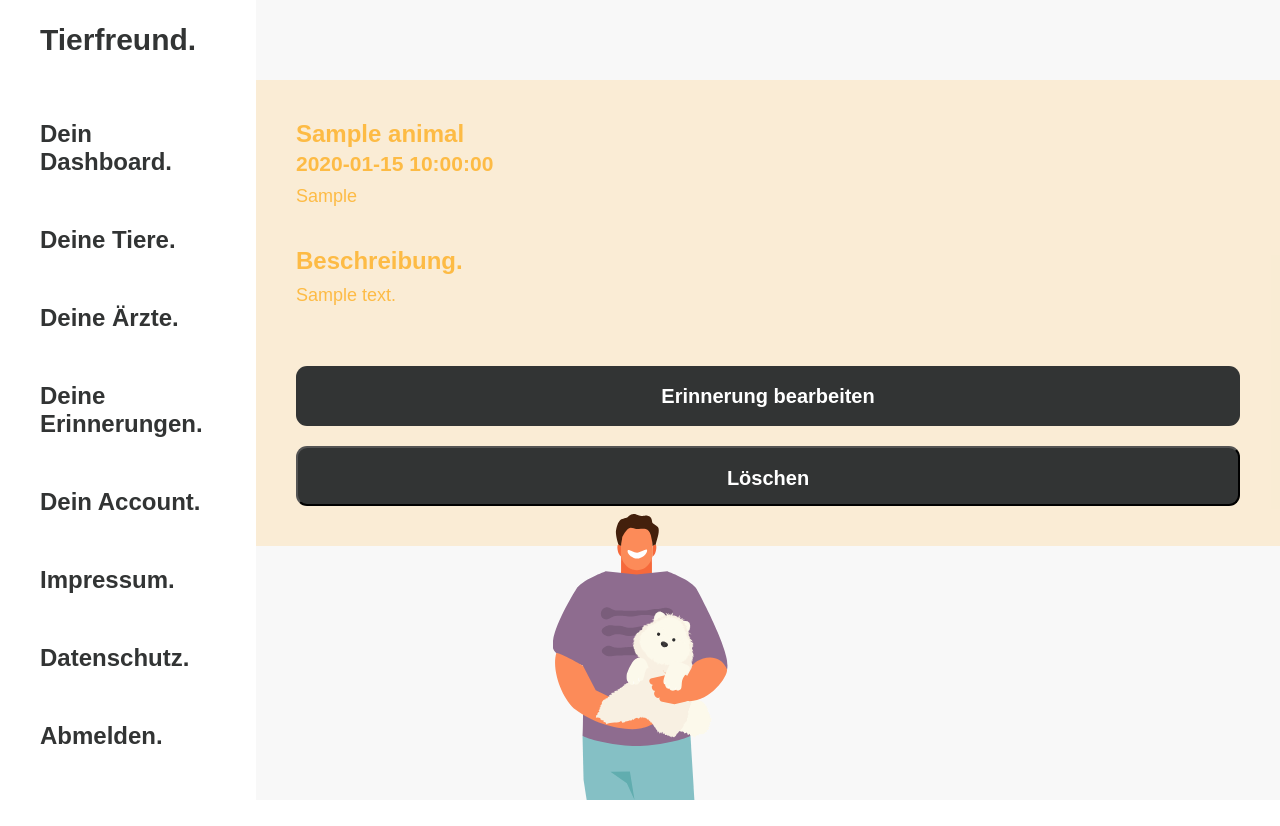
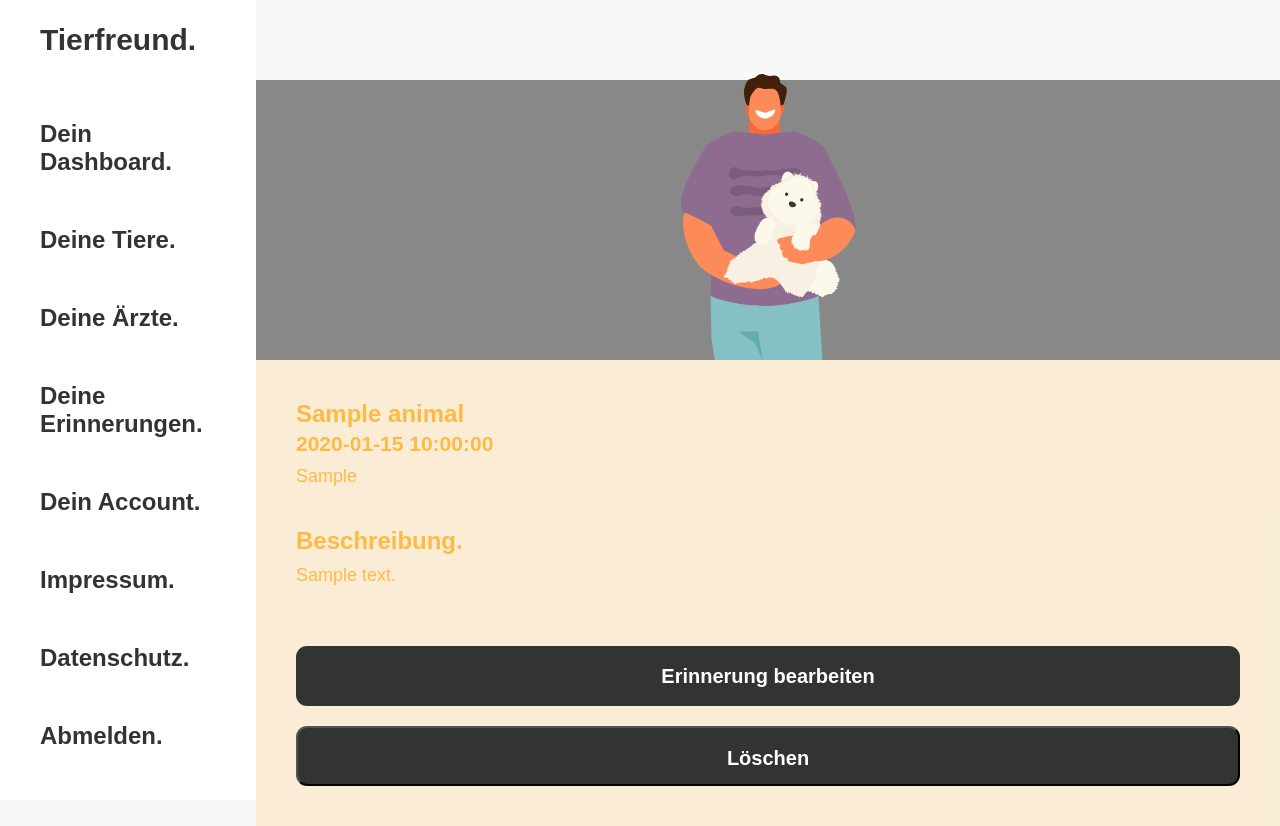
Before and after one commit to iubh-projekt-software-engineering/tierfreund., a Flask app: page /termine/details/1 in a window 1280 px wide. Before the commit the page ends 800 px from the top, so only its background shows below. Run offline with Flask 2, Linux system fonts and the light colour scheme; a user stored in the database is signed in; tables that the repository leaves empty hold one stand-in row (values such as "Sample post"); some libraries are stand-ins or nearby versions; some web fonts are replaced.

Commit message:
Added stage to event details

```diff
--- a/app/static/bundle.css
+++ b/app/static/bundle.css
@@ -955,6 +955,11 @@ input, select {
   font-weight: 700;
   font-style: normal; }
 
+.event-details__stage {
+  position: relative;
+  height: 280px;
+  background-color: #fdbb45; }
+
 .event-details__stage-image {
   position: absolute;
   bottom: 0;
--- /dev/null
+++ b/theme/common.blocks/event-details/__stage/_event-details__stage.scss
@@ -0,0 +1,5 @@
+.event-details__stage {
+    position: relative;
+    height: 280px;
+    background-color: $yellow;
+}
--- a/theme/index.scss
+++ b/theme/index.scss
@@ -71,5 +71,6 @@
 @import 'common.blocks/event-details/__name/__text/event-details__event__text';
 @import 'common.blocks/event-details/__notes/event-details__notes';
 @import 'common.blocks/event-details/__notes/__text/event-details__notes__text';
+@import 'common.blocks/event-details/__stage/event-details__stage';
 @import 'common.blocks/event-details/__stage-image/event-details__stage-image';
 @import 'common.blocks/event-details/__topic/event-details__topic';
```
